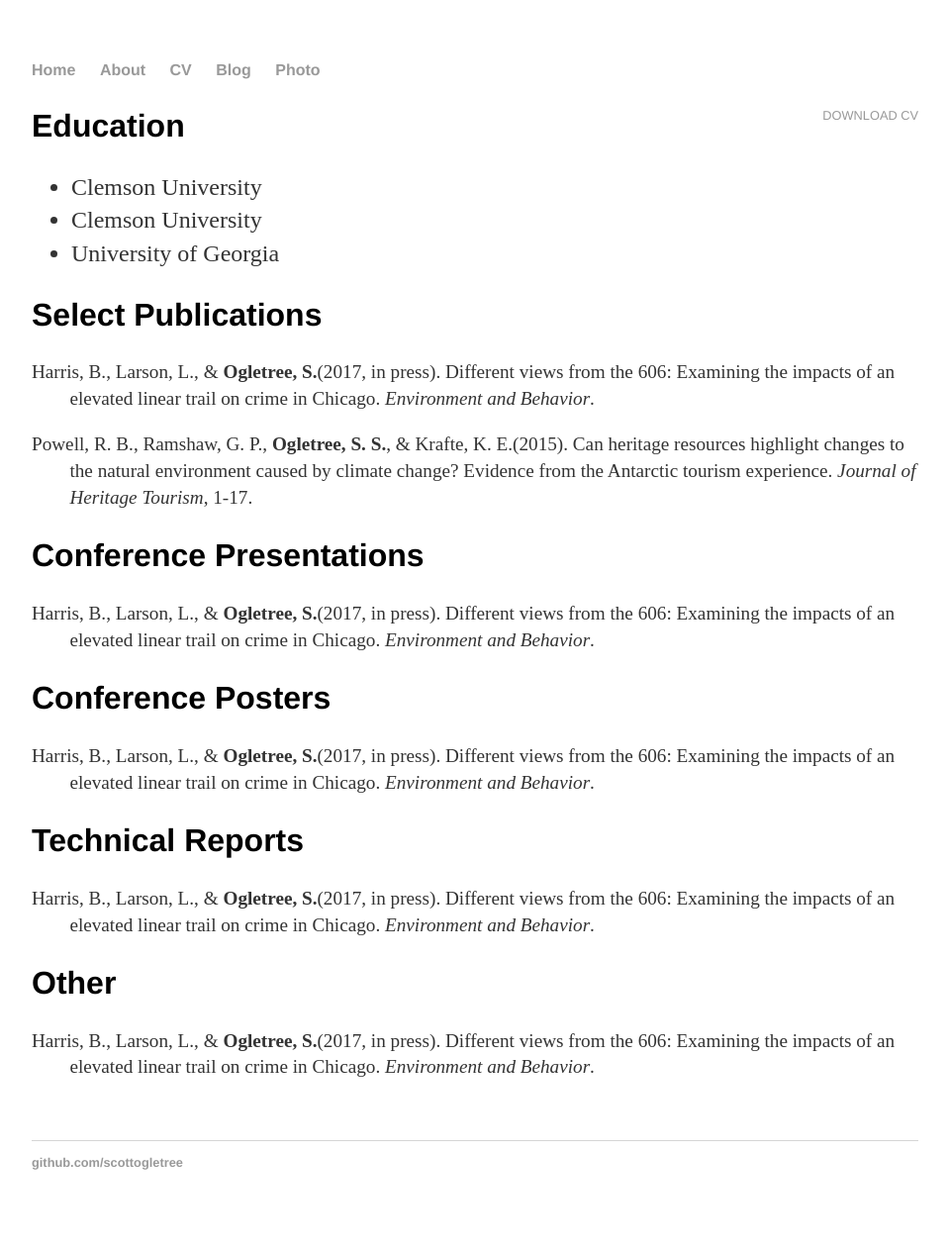
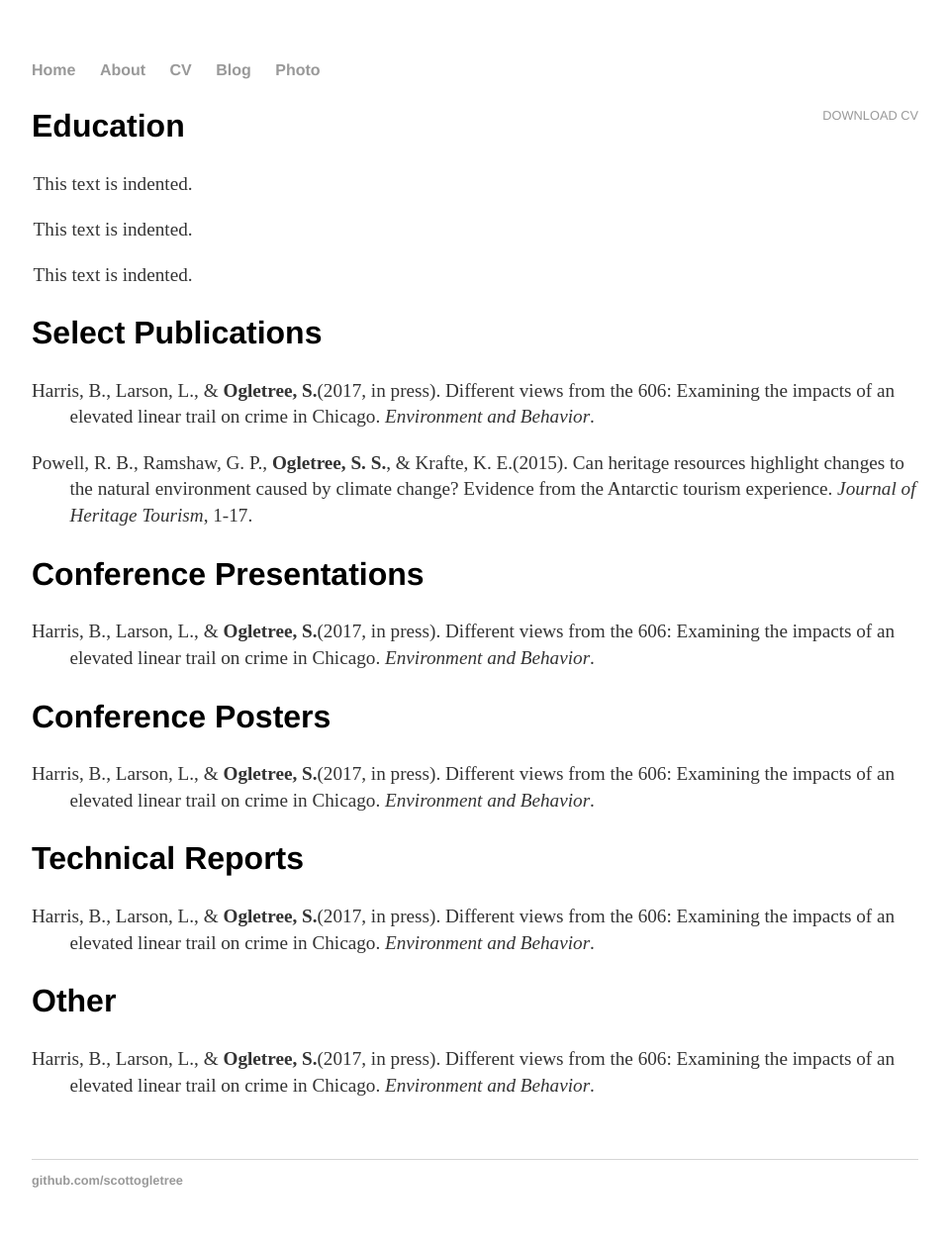
Before and after one commit to scottogletree/ogletrees.github.io, a Jekyll site: the page built from cv/index.html, in a window 1280 px wide. Shown: the whole page at 99% size, without its empty margins (160-1119 px from the left). Built offline with Jekyll 4.4.1, drawn with Linux system fonts in a browser that asks for light colours.

Commit message:
Update index.html

```diff
--- a/cv/index.html
+++ b/cv/index.html
@@ -14,11 +14,9 @@ title: CV of S Ogletree
 					<span class="obfuscate">youremailaddress@email.com</span>
 					</address> -->
 		<h2>Education</h2>
-		<ul>
-			<li>Clemson University</li>
-			<li>Clemson University</li>
-			<li>University of Georgia</li>
-		</ul>
+		<p style="margin-left: 40px">This text is indented.</p>
+		<p style="margin-left: 40px">This text is indented.</p>
+		<p style="margin-left: 40px">This text is indented.</p>
 					<h2>Select Publications</h2>
 		<style> p{margin-left: 2em;text-indent: -2em;}</style>
 			<p>Harris, B., Larson, L., & <strong>Ogletree, S.</strong>(2017, in press). Different views from the 606: Examining the impacts of an elevated linear trail on crime in Chicago. <em>Environment and Behavior</em>.</p>
```
